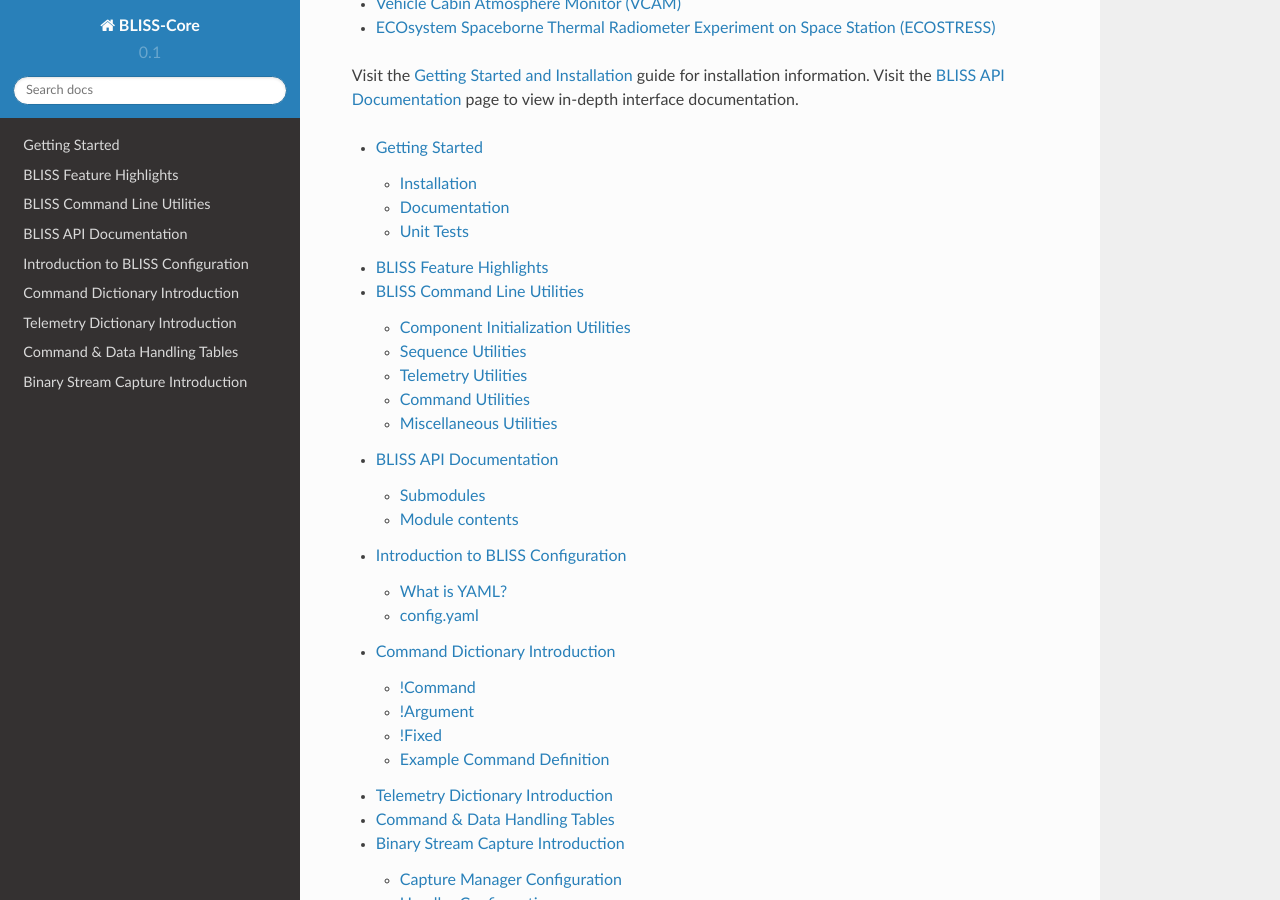
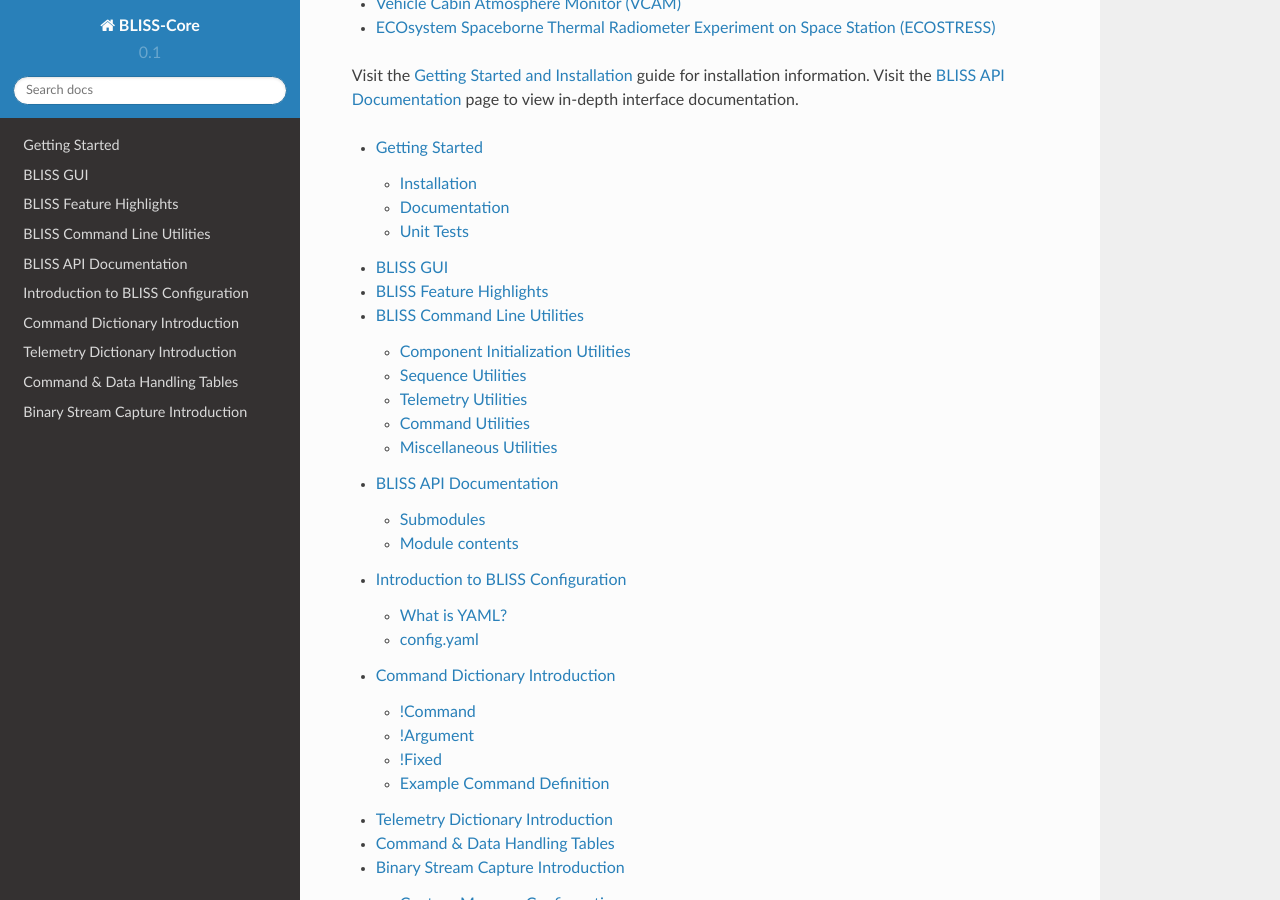
Before and after one commit to NASA-AMMOS/AIT-Core, a Sphinx documentation site: the page built from doc/source/index.rst, in a window 1280 px wide and 900 px high, scrolled down 312 px. Built offline with Sphinx 7.4.7 and the Read the Docs theme 2.0.0, drawn with Linux system fonts in a browser that asks for light colours.

Commit message:
Add GUI doc skeleton

```diff
--- /dev/null
+++ b/doc/source/bliss_gui.rst
@@ -0,0 +1,2 @@
+BLISS GUI
+=========
--- a/doc/source/index.rst
+++ b/doc/source/index.rst
@@ -13,6 +13,7 @@
    :maxdepth: 2
 
    getting_started
+   bliss_gui
    bliss_submodule_highlights
    command_line
    BLISS API Documentation <bliss>
```
